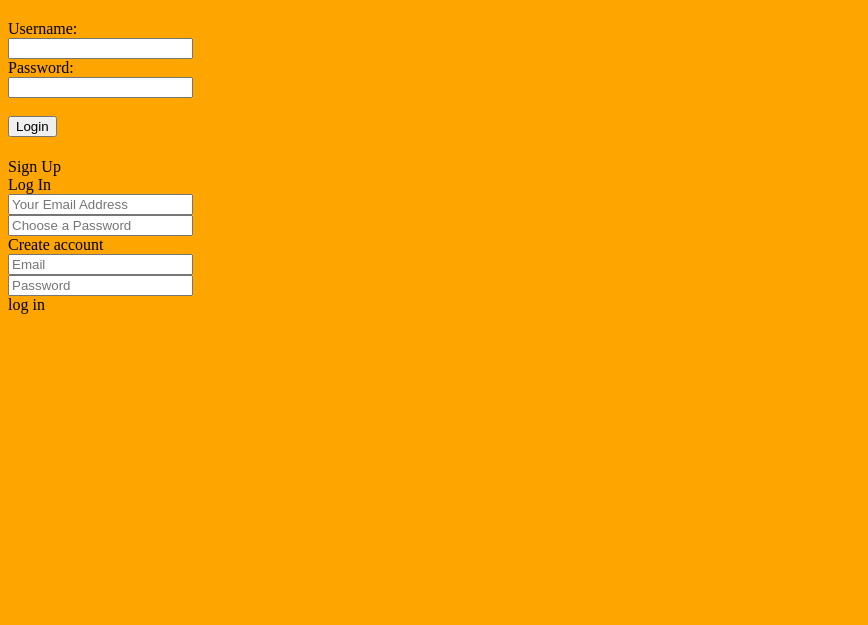
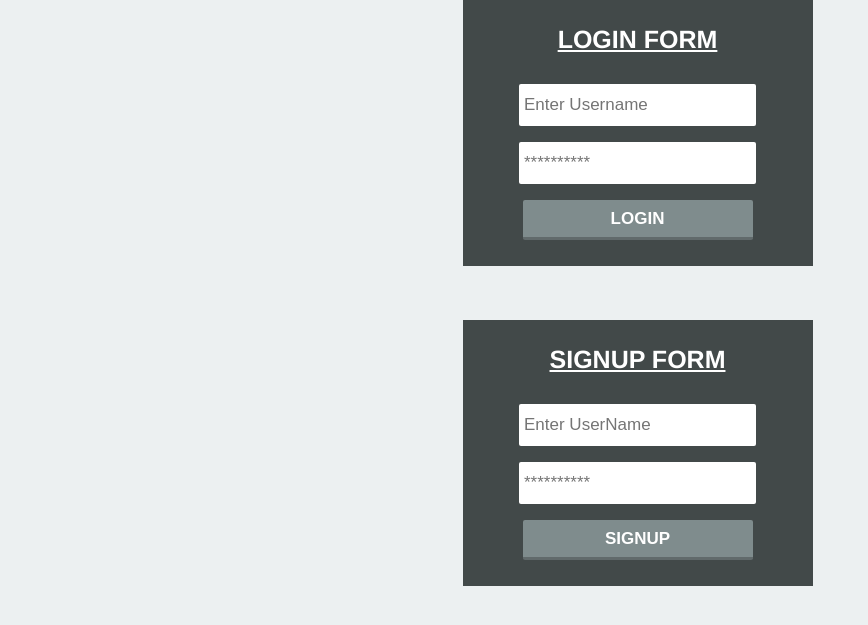
Before and after one commit to minaabbassian/EE461L_Group4_Project, a Flask app: template templates/login.html in a window 1280 px wide. Shown: the top 625 px of the page, without its empty margins (0-868 px from the left). Run offline with Flask 2, Linux system fonts and the light colour scheme; the template is opened without the code that fills it, so the values that code supplies are empty.

Commit message:
edited app.py, login.html, and css for login page

```diff
--- a/app.py
+++ b/app.py
@@ -21,5 +21,12 @@ def login():
         else:
 	         return render_template('home.html',name=name1)
 
+
+@app.route('/form_signup',methods=['POST','GET'])
+def signup():
+    name1=request.form['username']
+    pwd=request.form['password']
+
+
 if __name__ == '__main__':
     app.run()
--- a/static/css/main.css
+++ b/static/css/main.css
@@ -1,125 +1,144 @@
-body, html {
-    margin: 0;
-    font-family: sans-serif;
+body
+{
+    margin:0 auto;
+    padding:0px;
+    text-align:center;
+    width:100%;
+    font-family: "Myriad Pro","Helvetica Neue",Helvetica,Arial,Sans-Serif;
+    background-color:#ECF0F1;
+}
+#wrapper
+{
+    margin:0 auto;
+    padding:0px;
+    text-align:center;
+    width:995px;
+}
+#wrapper h1
+{
+    margin-top:50px;
+    font-size:45px;
+    color:#424949;
+}
+#wrapper h1 p
+{
+font-size:18px;
+}
+.form_div
+{
+width:330px;
+margin-left:320px;
+padding:10px;
+background-color:#424949;
+}
+.form_div .form_label
+{
+margin:15px;
+margin-bottom:30px;
+font-size:25px;
+font-weight:bold;
+color:white;
+text-decoration:underline;
+}
+.form_div input[type="text"],input[type="password"]
+{
+width:230px;
+height:40px;
+border-radius:2px;
+font-size:17px;
+padding-left:5px;
+border:none;
+}
+.form_div input[type="submit"]
+{
+width:230px;
+height:40px;
+border:none;
+border-radius:2px;
+font-size:17px;
+background-color:#7F8C8D;
+border-bottom:3px solid #616A6B;
+color:white;
+font-weight:bold;
 }
 
-.content {
-    margin: 0 auto;
-    width: 400px;
+@media only screen and (min-width:700px) and (max-width:995px)
+{
+#wrapper
+{
+width:100%;
 }
-
-table, td, th {
-    border: 1px solid #aaa;
+#wrapper h1
+{
+font-size:30px;
 }
-
-table {
-    border-collapse: collapse;
-    width: 100%;
+.form_div
+{
+width:50%;
+margin-left:25%;
+padding-left:0px;
+padding-right:0px;
 }
-
-th {
-    height: 30px;
+.form_div input[type="text"],input[type="password"]
+{
+width:80%;
 }
-
-td {
-    text-align: center;
-    padding: 5px;
+.form_div textarea
+{
+width:80%;
 }
-
-.form {
-    margin-top: 20px;
+.form_div input[type="submit"]
+{
+width:80%;
 }
-
-#content {
-    width: 70%;
 }
-
-*{
-    margin: 0;
-    padding: 0;
+@media only screen and (min-width:400px) and (max-width:699px)
+{
+#wrapper
+{
+width:100%;
 }
-
-body{
-   background: #e9eaea;
-   font-family: roboto;
-   user-select: none;
+#wrapper h1
+{
+font-size:30px;
 }
-
-.container{
-   width: 450px;
-   margin: 30px auto;
+.form_div
+{
+width:60%;
+margin-left:20%;
 }
-
-.signup,
-.login{
-   width: 50%;
-   background: #fff;
-   float: left;
-   height: 60px;
-   line-height: 60px;
-   text-align: center;
-   cursor: pointer;
-   text-transform: uppercase;
+.form_div input[type="text"],input[type="password"]
+{
+width:80%;
 }
-
-.signup-form,
-.login-form{
-    background: #fff;
-    padding: 40px;
-    clear: both;
-    width: 100%;
-    box-sizing: border-box;
-    height: 400px;
+.form_div input[type="submit"]
+{
+width:80%;
 }
-
-.input{
-    width: 100%;
-    padding: 20px;
-    box-sizing: border-box;
-    margin-bottom: 25px;
-    border: 2px solid #e9eaea;
-    color: #3e3e40;
-    font-size: 14px;
-    outline: none;
-    transform: all 0.5s ease;
 }
-
-.input:focus{
-    border: 2px solid #34b3a0;
+@media only screen and (min-width:100px) and (max-width:399px)
+{
+#wrapper
+{
+width:100%;
 }
-
-.btn{
-    width: 100%;
-    background: #34b3a0;
-    height: 60px;
-    text-align: center;
-    line-height: 60px;
-    text-transform: uppercase;
-    color: #fff;
-    font-weight: bold;
-    letter-spacing: 1px;
-    cursor: pointer;
-    margin-bottom: 30px;
+#wrapper h1
+{
+font-size:25px;
 }
-
-span a{
-    text-decoration: none;
-    color: #000;
+.form_div
+{
+width:90%;
+margin-left:5%;
+padding-left:0px;
+padding-right:0px;
 }
-
-::-webkit-input-placeholder { /* Chrome/Opera/Safari */
-    color: #3e3e40;
-    font-family: roboto;
+.form_div input[type="text"],input[type="password"]
+{
+width:80%;
 }
-::-moz-placeholder { /* Firefox 19+ */
-    color: #3e3e40;
-    font-family: roboto;
+.form_div input[type="submit"]
+{
+width:80%;
 }
-:-ms-input-placeholder { /* IE 10+ */
-    color: #3e3e40;
-    font-family: roboto;
 }
-:-moz-placeholder { /* Firefox 18- */
-    color: #3e3e40;
-    font-family: roboto;
-}
--- a/templates/login.html
+++ b/templates/login.html
@@ -1,44 +1,32 @@
 <!DOCTYPE html>
-<html lang="en">
+  <html>
     <head>
-    <meta charset="UTF-8">
-    <title>Login Page</title>
+    <meta name="viewport" content="width=device-width,initial-scale=1.0"/>
+    <link href="../static/main.css" type="text/css" rel="stylesheet"/>
     </head>
+    <body>
+    <div id="wrapper">
 
-<body bgcolor = "orange">
-
-<form action = "/form_login" method = "post">
-    <h2></h2>Username:<br>
-    <input type ="text" name ='username'><br>
-    Password:<br>
-    <input name='password' ><br><br>
-
-<input type="submit" value="Login">
+    <div class="form_div">
+    <p class="form_label">LOGIN FORM</p>
+    <form method="post" action="/form_login">
+    <p><input type="text" placeholder="Enter Username"></p>
+    <p><input type="password" placeholder="**********"></p>
+    <p><input type="submit" value="LOGIN"></p>
     </form>
-<h1 >{{info}}</h1>
-
-
-
-  <div class="wrapper">
-    <div class="container">
-
-      <div class="signup">Sign Up</div>
-      <div class="login">Log In</div>
-
-       <div class="signup-form">
-          <input type="text" name ='username' placeholder="Your Email Address" class="input"><br />
-          <input type="password" name='password' placeholder="Choose a Password" class="input"><br />
-          <div class="btn">Create account</div>
     </div>
-
-      <div class="login-form">
-          <input type="text" name ='username' placeholder="Email" class="input"><br />
-          <input type="password" name='password' placeholder="Password" class="input"><br />
-          <div class="btn">log in</div>
+    <br>
+    <br>
+    <br>
+    <div class="form_div">
+    <p class="form_label">SIGNUP FORM</p>
+    <form method="post" action="/form_signup">
+    <p><input type="text" placeholder="Enter UserName"></p>
+    <p><input type="password" placeholder="**********"></p>
+    <p><input type="submit" value="SIGNUP"></p>
+    </form>
     </div>
 
 </div>
-  </div>
-
 </body>
 </html>
```
Lines whose indentation alone changed are shown as unchanged.
